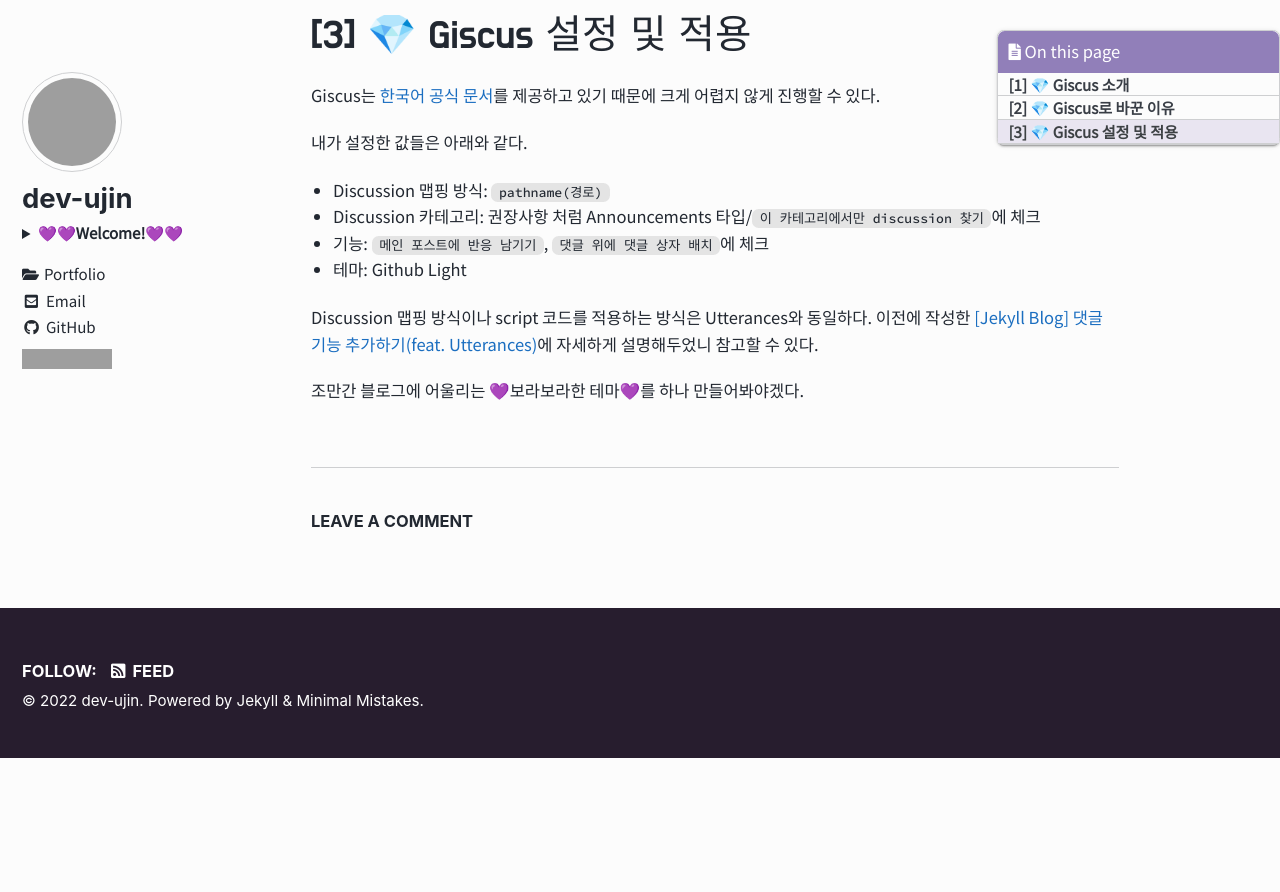
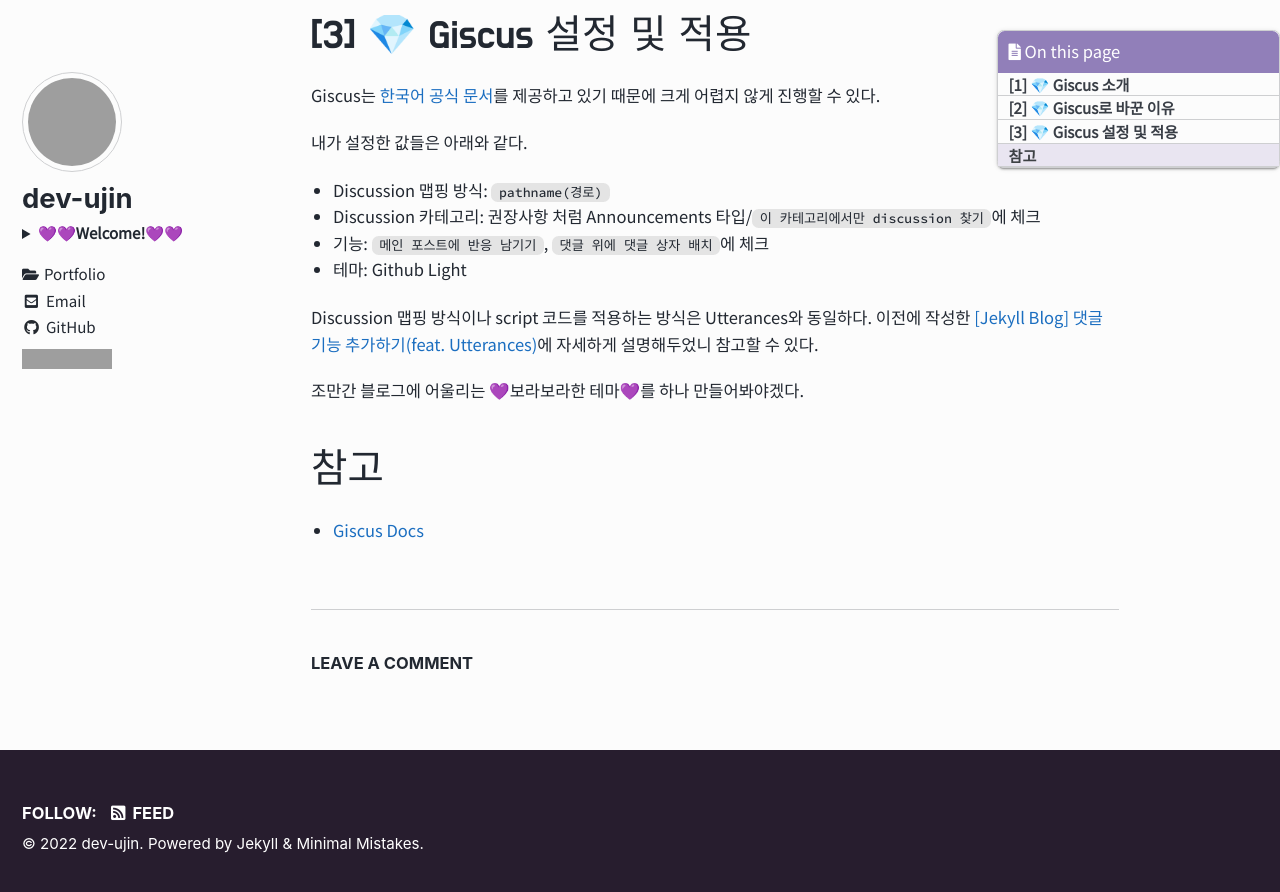
Before and after one commit to devyoujin/devyoujin.github.io, a Jekyll site: the page built from _posts/jekyll-blog/2022-02-07-add-comments-and-likes-with-giscus.md, in a window 1280 px wide and 900 px high, scrolled down 987 px, cut to the strip 0-892 px from the top of the window. Built offline with Jekyll 4.4.1, drawn with Linux system fonts in a browser that asks for light colours; cached includes are drawn as plain includes; some web fonts are replaced; comment, search, counter and statistics services are not loaded; before the commit the page ends 1745 px from its top, so only the background shows below that; grey boxes are pictures that could not be loaded.

Commit message:
doc: update the post
- jekyll-blog/add-comments-and-likes-with-giscus

```diff
--- a/_posts/jekyll-blog/2022-02-07-add-comments-and-likes-with-giscus.md
+++ b/_posts/jekyll-blog/2022-02-07-add-comments-and-likes-with-giscus.md
@@ -32,3 +32,6 @@ Giscus는 [한국어 공식 문서](https://giscus.app/ko)를 제공하고 있
 Discussion 맵핑 방식이나 script 코드를 적용하는 방식은 Utterances와 동일하다. 이전에 작성한 [[Jekyll Blog] 댓글 기능 추가하기(feat. Utterances)](https://dev-ujin.github.io/jekyll-blog/add-comments-with-utterances)에 자세하게 설명해두었니 참고할 수 있다.
 
 조만간 블로그에 어울리는 💜보라보라한 테마💜를 하나 만들어봐야겠다.
+
+# 참고
+- [Giscus Docs](https://giscus.app/)
```
